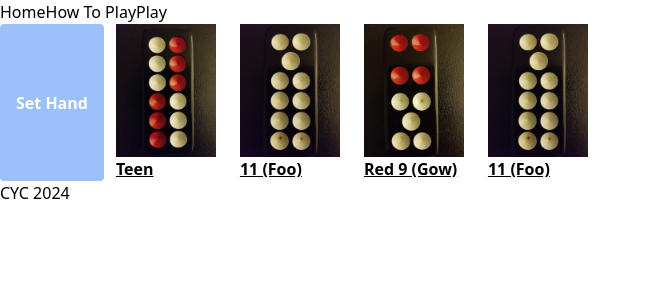
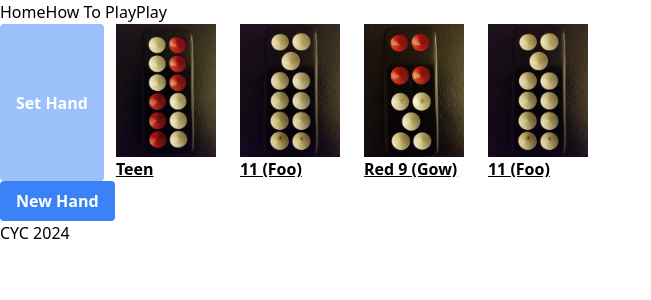
Before and after one commit to cycho04/react-app, a Next.js app: page /play in a window 1280 px wide. Shown: the top 300 px of the page, without its empty margins (0-651 px from the left). Built offline with nearby package versions, Linux system fonts and the light colour scheme.

Commit message:
minor Component Props rework and new hands

```diff
--- a/app/_components/Hand.tsx
+++ b/app/_components/Hand.tsx
@@ -5,7 +5,11 @@ import Tile from './Tile';
 export const ACTIVE_BTN = 'hover:bg-blue-700';
 export const INACTIVE_BTN = 'opacity-50 cursor-not-allowed';
 
-export default function Hand({ hand }: {hand: TileInterface[]}) {
+interface HandProps {
+    hand: TileInterface[];
+}
+
+export default function Hand({ hand }: HandProps) {
 
     const [selectedTilesIndex, setSelectedTilesIndex] = useState<number[]>([]);
 
--- a/app/_components/Hands.tsx
+++ b/app/_components/Hands.tsx
@@ -5,7 +5,11 @@ import { TileInterface, NumOfHands } from '../_lib/deck';
 import { createHands } from '../_lib/utils';
 import Hand from './Hand';
 
-export default function Hands({numOfHands}: {numOfHands: NumOfHands}){
+interface HandsProps {
+    numOfHands: NumOfHands
+}
+
+export default function Hands({numOfHands}: HandsProps) {
 
     const [hands, setHands] = useState<TileInterface[][]>([])
 
@@ -24,6 +28,11 @@ export default function Hands({numOfHands}: {numOfHands: NumOfHands}){
                     })
                 }
             </div>
+            <button
+                className={`bg-blue-500 text-white font-bold py-2 px-4 rounded`}
+                onClick={() => setHands(createHands(numOfHands))}>
+                    New Hand
+            </button>
         </>
     )
 }
--- a/app/_components/Tile.tsx
+++ b/app/_components/Tile.tsx
@@ -1,7 +1,7 @@
 "use client"
 import Image from 'next/image';
 
-interface TileRankInterface{
+interface TileProps{
     key?: string;
     name: string;
     description: string,
@@ -12,7 +12,7 @@ interface TileRankInterface{
 
 export default function Tile({
     name, description, index, selected, handleTileClick
-}: TileRankInterface){
+}: TileProps){
 
     const onClick = () => {
         if (handleTileClick && index !== undefined) handleTileClick(index);
```
